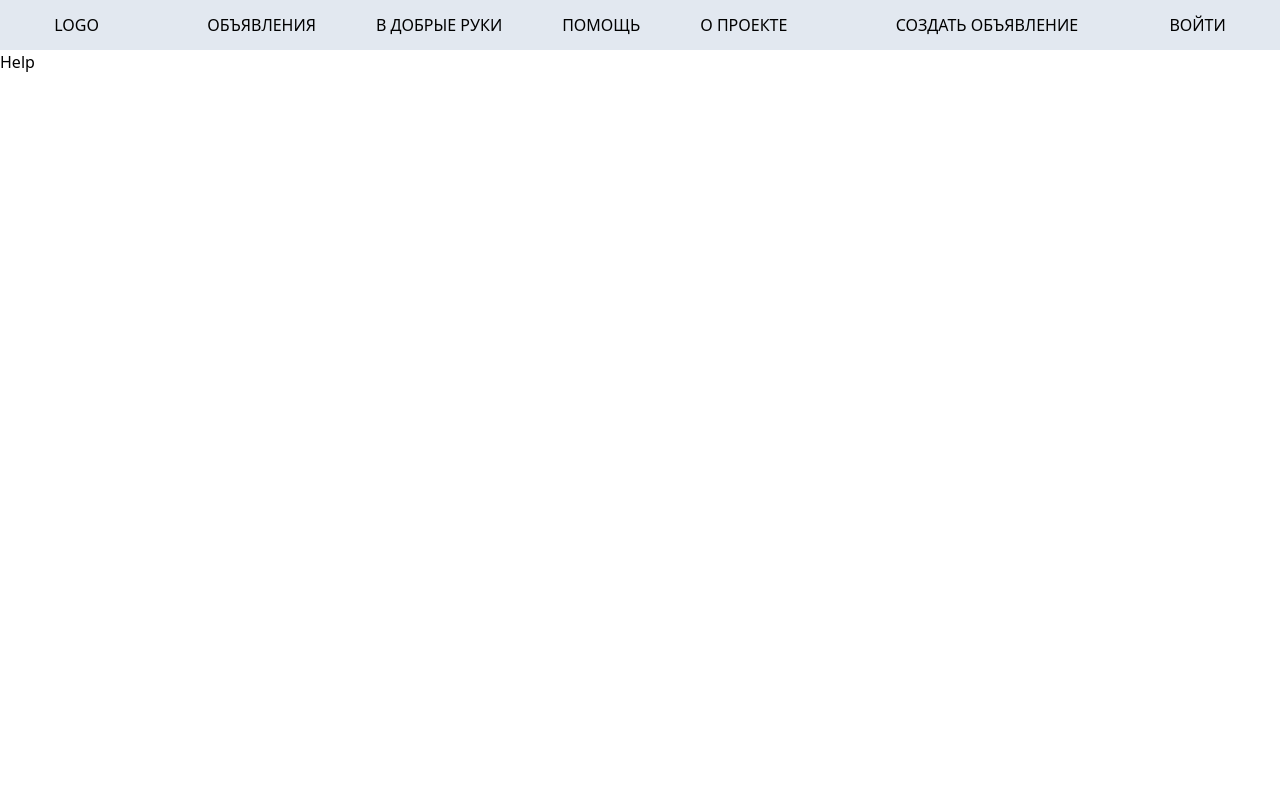
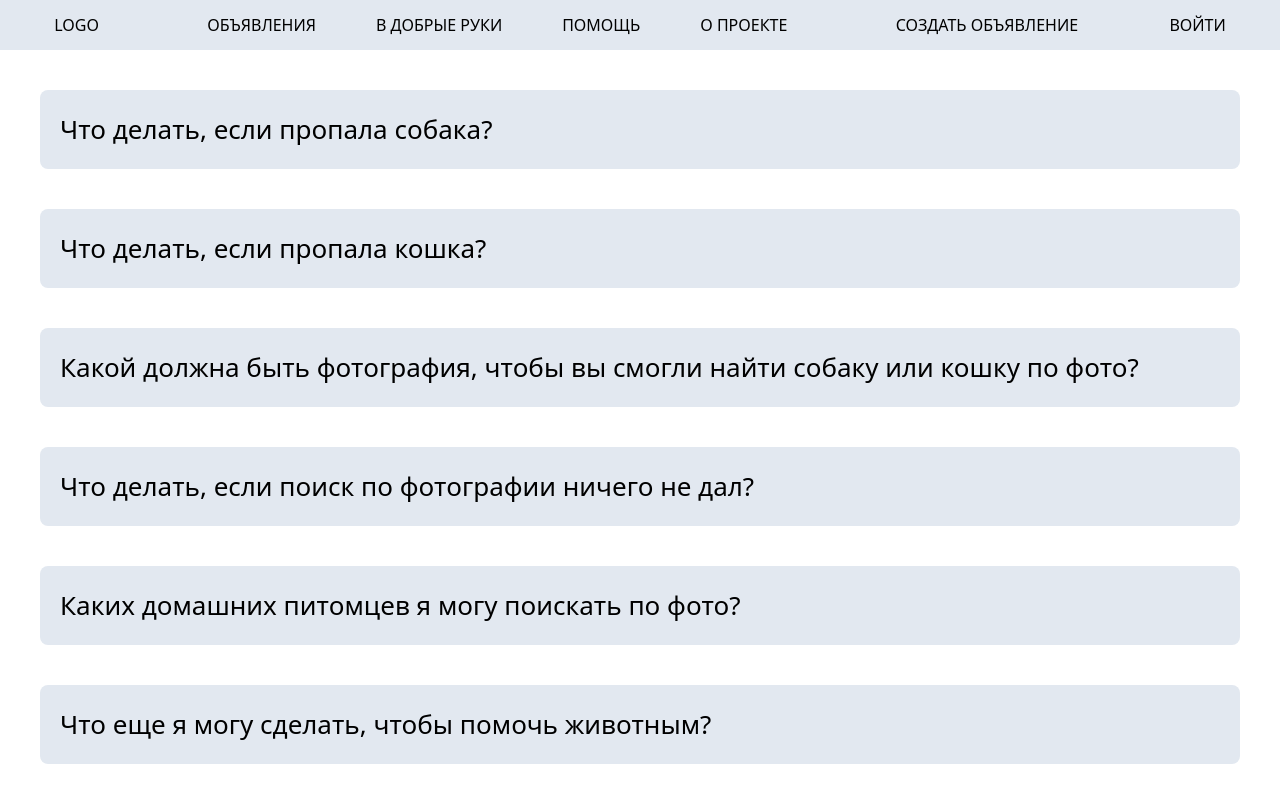
Before and after one commit to chushtarov/pet-search, a React (Vite) app: page /help in a window 1280 px wide. Shown: the top 800 px of the page. Built offline with nearby package versions, Linux system fonts and the light colour scheme.

Commit message:
реализовал блок хелп

```diff
--- /dev/null
+++ b/public/facaBD/faceBD.ts
@@ -0,0 +1,63 @@
+export const advantage = [
+  {
+    id: 0,
+    name: "Гуманность",
+    text: "Абсолютно безболезненна для питомца (в отличие от микрочипа или клейма)",
+    avatar: "https://helppet.ru/img/icons/image1.svg",
+  },
+  {
+    id: 1,
+    name: "Простота",
+    text: "Производится обычным смартфоном, не требуя специального оборудования",
+    avatar: "https://helppet.ru/img/icons/image2.svg",
+  },
+  {
+    id: 2,
+    name: "Не меняется",
+    text: "Обладает такими характеристиками, как неотделимость от питомца и неизменность",
+    avatar: "https://helppet.ru/img/icons/image3.svg",
+  },
+];
+export const qHelp = [
+  {
+    question: "Что делать, если пропала собака?",
+    answer:
+      "Успех поисков, прежде всего, зависит от скорости реакции. Не теряйте времени – как можно раньше начните искать собаку сами, проверьте любимые или знакомые места. Опросите других «собачников». Расклейте объявления в районе пропажи.",
+    answerTwo:
+      "И обязательно создайте объявление о пропаже собаки на нашем сайте Хвост удачи. Наша умная доска объявлений поможет быстро и удобно найти собаку с помощью простой фотографии.",
+  },
+  {
+    question: "Что делать, если пропала кошка?",
+    answer:
+      "Кошки, в отличие от собак, редко быстро покидают место пропажи. Если кошка пропала в городе, поговорите с соседями, разместите объявление в лифтах. Если кошка могла выпасть из окна, обязательно обойдите дом, ищите вдоль стен и в подвалах, обратитесь к дворникам за помощью. Расклейте объявления в районе пропажи.",
+    answerTwo:
+      "И обязательно создайте объявление о пропаже кошки на нашем сайте Хвост удачи. Наша умная доска объявлений поможет быстро и удобно найти кошку с помощью простой фотографии.",
+  },
+  {
+    question:
+      "Какой должна быть фотография, чтобы вы смогли найти собаку или кошку по фото?",
+    answer:
+      "Чтобы технология работала правильно, голова питомца должна быть расположена в кадре прямо (анфас). Допускается небольшой поворот или наклон головы, но должны быть видны оба глаза и уха питомца, нос и пасть. Не используйте фото, где морда животного чем-либо закрыта (намордник, ограждение/сетка, другие предметы). Оптимальное расстояние, с которого делается фотография - 0,7 до 1,7 метра. Морда питомца должна быть освещена равномерно. Качество фотографии - без смазов и размытия.",
+  },
+  {
+    question: "Что делать, если поиск по фотографии ничего не дал?",
+    answer:
+      "Попробуйте поискать питомца по другим фотографиям. Если поиск по-прежнему не выдает результатов, то скорее всего, потеряшки нет в нашей базе. Создайте объявление, и как только питомец найдется, его можно будет найти в каталоге пропавших собак и кошек.",
+  },
+  {
+    question: "Каких домашних питомцев я могу поискать по фото?",
+    answer:
+      "В настоящее время технология работает только для идентификации собак и кошек. В планах разработка технологии для идентификации других видов животных.",
+  },
+  {
+    question: "Что еще я могу сделать, чтобы помочь животным?",
+    answer:
+      "Вы можете взять питомца в добрые руки. На нашей доске объявлений размещены сообщения о пристройстве животных. В настоящее время, Вы можете поискать собаку или кошку по базе объявлений с помощью фильтров.",
+  },
+  {
+    question: "Чем проект «Хвост удачи» отличается от других досок объявлений по поиску домашних животных?",
+    answer:
+      "Умная доска объявлений помогает найти пропавших собак и кошек с помощью искусственного интеллекта. Просто загрузите фотографию на сайт, и поиск объявления о пропаже или находке этого питомца будет произведен автоматически.",
+      answerTwo: 'Время - важный фактор. Создайте объявление о поиске или находке питомца как можно раньше. Это абсолютно бесплатно!'
+  },
+];
--- a/src/components/About/About.tsx
+++ b/src/components/About/About.tsx
@@ -1,27 +1,9 @@
 import React, { useState } from "react";
 import AboutSerch from "../AboutSerch/AboutSerch";
+import {advantage} from '../../../public/facaBD/faceBD'
 
 const About = () => {
-  const [advantage, setAdvantage] = useState([
-    {
-      id: 0,
-      name: "Гуманность",
-      text: "Абсолютно безболезненна для питомца (в отличие от микрочипа или клейма)",
-      avatar: "https://helppet.ru/img/icons/image1.svg",
-    },
-    {
-      id: 1,
-      name: "Простота",
-      text: "Производится обычным смартфоном, не требуя специального оборудования",
-      avatar: "https://helppet.ru/img/icons/image2.svg",
-    },
-    {
-      id: 2,
-      name: "Не меняется",
-      text: "Обладает такими характеристиками, как неотделимость от питомца и неизменность",
-      avatar: "https://helppet.ru/img/icons/image3.svg",
-    },
-  ]);
+
   return (
     <div className="w-[1200px] m-auto">
       <h1 className="text-[45px] my-6 font-semibold">О проекте</h1>
--- a/src/components/Help/Help.tsx
+++ b/src/components/Help/Help.tsx
@@ -1,9 +1,49 @@
-import React from 'react'
+import React, { useState } from "react";
+import { qHelp } from "../../../public/facaBD/faceBD";
+
+const FaqItem = ({ question, answer, answerTwo }) => {
+  const [isOpen, setIsOpen] = useState(false);
+
+  const toggleOpen = () => {
+    setIsOpen(!isOpen);
+  };
+
+  return (
+    <div
+      onClick={toggleOpen}
+      style={{ cursor: "pointer" }}
+      className="w-[1200px] m-auto rounded-lg bg-slate-200 my-10 p-5 hover:bg-[#eae8e7] "
+    >
+      <div>
+        <h3 className="text-[26px]">{question}</h3>
+      </div>
+      {isOpen && (
+        <>
+        <p className="mt-5 text-justify">
+          {answer}
+
+        </p>
+        <p className="mt-2 text-justify">{answerTwo}</p>
+        </>
+
+      )}
+    </div>
+  );
+};
 
 const Help = () => {
   return (
-    <div>Help</div>
-  )
-}
+    <div>
+      {qHelp.map((item, index) => (
+        <FaqItem
+          key={index}
+          question={item.question}
+          answer={item.answer}
+          answerTwo={item.answerTwo}
+        />
+      ))}
+    </div>
+  );
+};
 
-export default Help
+export default Help;
--- a/src/components/Home/Home.tsx
+++ b/src/components/Home/Home.tsx
@@ -1,6 +1,7 @@
 import React, {FC} from "react";
 import dog from '../../../public/dog.svg'
 import cat from '../../../public/cat.svg'
+import { NavLink } from "react-router-dom";
 
 const Home: FC = () => {
   return (
@@ -16,7 +17,7 @@ const Home: FC = () => {
           <div className="w-[50%] ml-14">
             <h4 className="text-[29px]">Мой питомец потерялся</h4>
             <p className="text-[16px]">Создать объявление о пропаже питомца, чтобы все увидели</p>
-            <button className="w-[100%] uppercase h-[40px] mt-3 text-white bg-[#f9961e] rounded-full text-sm hover:bg-[#fff] hover:text-[#f9961e] hover:border-orange-400 hover:border">Создать объявление</button>
+            <button className="w-[100%] uppercase h-[40px] mt-3 text-white bg-[#f9961e] rounded-full text-sm hover:bg-[#fff] hover:text-[#f9961e] hover:border-orange-400 hover:border"><NavLink to="/new">Создать объявление</NavLink></button>
           </div>
         </div>
         <div className="flex items-center h-[243px] w-[600px] px-[25px] bg-stone-100 rounded-lg">
@@ -24,7 +25,7 @@ const Home: FC = () => {
           <div className="w-[50%] ml-14">
             <h4 className="text-[29px]">Найден чужой питомец</h4>
             <p className="text-[16px]">Вы нашли чужого питомца и хотите разместить объявление</p>
-            <button className="w-[100%] uppercase h-[40px] mt-3 text-white bg-[#f9961e] rounded-full text-sm hover:bg-[#fff] hover:text-[#f9961e] hover:border-orange-400 hover:border">Создать объявление</button>
+            <button className="w-[100%] uppercase h-[40px] mt-3 text-white bg-[#f9961e] rounded-full text-sm hover:bg-[#fff] hover:text-[#f9961e] hover:border-orange-400 hover:border"><NavLink to="/new">Создать объявление</NavLink></button>
           </div>
         </div>
       </div>
```
Also changed, not shown: src/App.tsx (+7 -9 lines).
